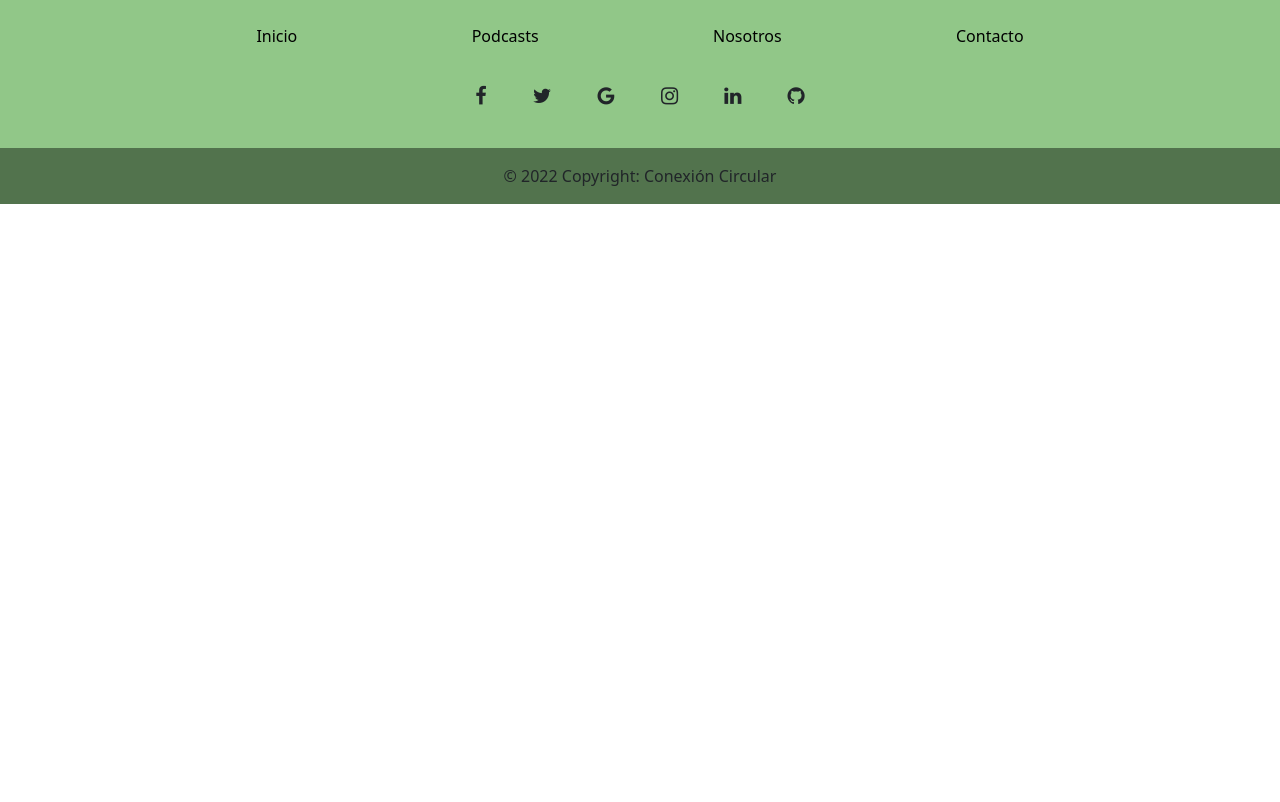
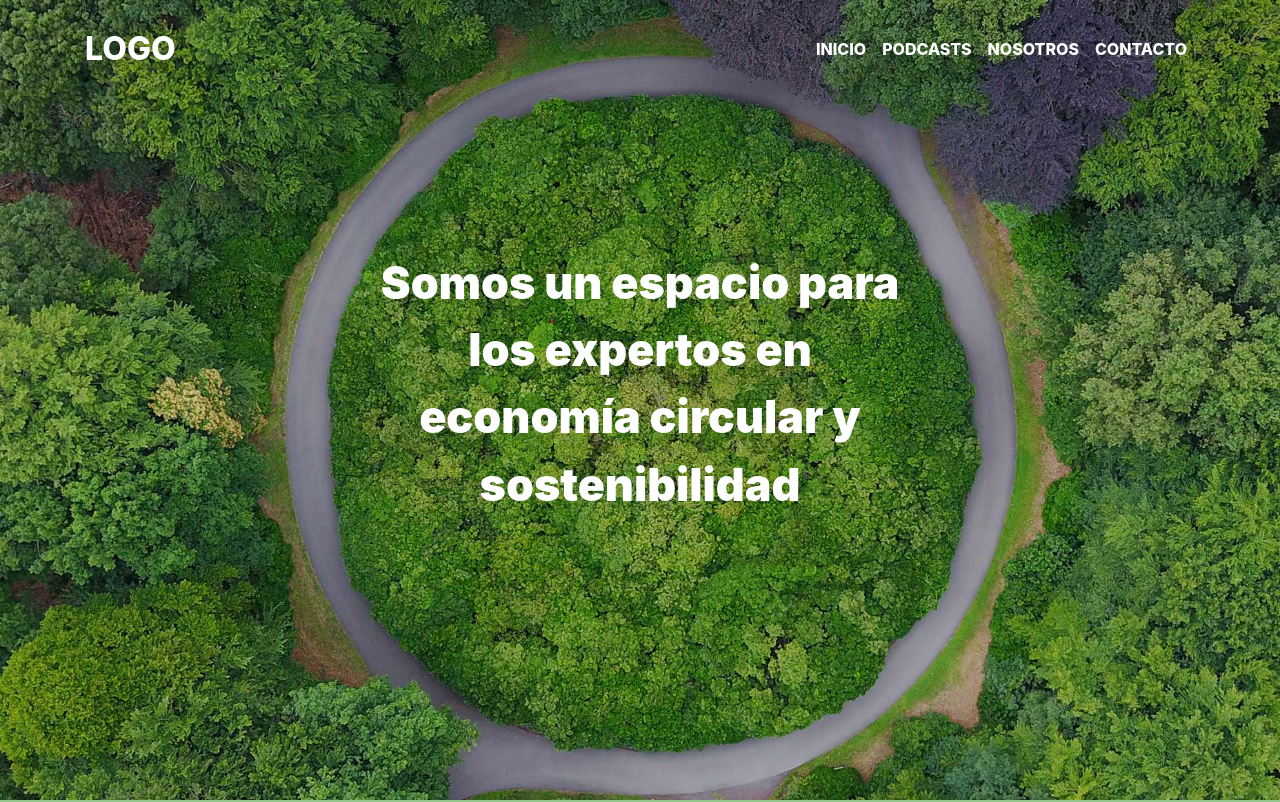
Before and after one commit to RobertoLujan93/Conexion-Circular, a website: page index.html in a window 1280 px wide. Shown: the top 802 px of the page. Drawn offline with nearby package versions, Linux system fonts and the light colour scheme.

Commit message:
Header/Navbar

```diff
--- a/index.html
+++ b/index.html
@@ -5,12 +5,7 @@
     <meta http-equiv="X-UA-Compatible" content="IE=edge" />
     <meta name="viewport" content="width=device-width, initial-scale=1.0" />
     <!--Bootstrap-->
-    <link
-      href="https://cdn.jsdelivr.net/npm/bootstrap@5.1.3/dist/css/bootstrap.min.css"
-      rel="stylesheet"
-      integrity="sha384-1BmE4kWBq78iYhFldvKuhfTAU6auU8tT94WrHftjDbrCEXSU1oBoqyl2QvZ6jIW3"
-      crossorigin="anonymous"
-    />
+		<link rel="stylesheet" href="https://cdn.jsdelivr.net/npm/bootstrap@4.0.0/dist/css/bootstrap.min.css" integrity="sha384-Gn5384xqQ1aoWXA+058RXPxPg6fy4IWvTNh0E263XmFcJlSAwiGgFAW/dAiS6JXm" crossorigin="anonymous">
 		<!--Social Media Icons-->
 			<link
 			rel="stylesheet"
@@ -21,6 +16,44 @@
     <title>Document</title>
   </head>
   <body>
+
+		<header>
+			<div class="container">
+				<nav class="navbar navbar-expand-lg navbar-dark">
+					<a class="navbar-brand" href="#">Logo</a>
+					<button class="navbar-toggler" type="button" data-toggle="collapse" data-target="#navbarSupportedContent" aria-controls="navbarSupportedContent" aria-expanded="false" aria-label="Toggle navigation">
+						<span class="navbar-toggler-icon"></span>
+					</button>
+					<div class="collapse navbar-collapse" id="navbarSupportedContent">
+						<ul class="navbar-nav ml-lg-auto">
+							<li class="nav-item active">
+								<a class="nav-link" href="#">Inicio <span class="sr-only">(current)</span></a>
+							</li>
+							<li class="nav-item active">
+								<a class="nav-link" href="#">Podcasts</a>
+							</li>
+							<li class="nav-item active">
+								<a class="nav-link" href="#">Nosotros</a>
+							</li>
+							<li class="nav-item active">
+								<a class="nav-link" href="#">Contacto</a>
+							</li>
+						</ul>
+					</div>
+				</nav>
+			</div>
+		</header>
+		<section class="banner">
+			<div class="container">
+				<div class="row">
+          <div class="col-sm-6 banner__texto">
+            <h2 class="banner__texto">
+							Somos un espacio para los expertos en economía circular y sostenibilidad
+						</h2>
+					</div>
+				</div>
+			</div>
+		</section>
 
 		<!--Footer-->
     <footer class="text-center text-white" style="background-color: #91C788">
@@ -103,10 +136,8 @@
 
     <!--Scripts-->
     <!--Bootstrap-->
-    <script
-      src="https://cdn.jsdelivr.net/npm/bootstrap@5.1.3/dist/js/bootstrap.bundle.min.js"
-      integrity="sha384-ka7Sk0Gln4gmtz2MlQnikT1wXgYsOg+OMhuP+IlRH9sENBO0LRn5q+8nbTov4+1p"
-      crossorigin="anonymous"
-    ></script>
+		<script src="https://code.jquery.com/jquery-3.2.1.slim.min.js" integrity="sha384-KJ3o2DKtIkvYIK3UENzmM7KCkRr/rE9/Qpg6aAZGJwFDMVNA/GpGFF93hXpG5KkN" crossorigin="anonymous"></script>
+		<script src="https://cdn.jsdelivr.net/npm/popper.js@1.12.9/dist/umd/popper.min.js" integrity="sha384-ApNbgh9B+Y1QKtv3Rn7W3mgPxhU9K/ScQsAP7hUibX39j7fakFPskvXusvfa0b4Q" crossorigin="anonymous"></script>
+		<script src="https://cdn.jsdelivr.net/npm/bootstrap@4.0.0/dist/js/bootstrap.min.js" integrity="sha384-JZR6Spejh4U02d8jOt6vLEHfe/JQGiRRSQQxSfFWpi1MquVdAyjUar5+76PVCmYl" crossorigin="anonymous"></script>
   </body>
 </html>
--- a/scss/main.scss
+++ b/scss/main.scss
@@ -1,3 +1,61 @@
+* {
+    padding: 0;
+    margin: 0;
+    box-sizing: border-box;
+}
+
+/* Estilos Header */
+header {
+    position: absolute;
+    z-index: 10;
+    width: 100%;
+}
+
+.navbar {
+    padding: 20px 0;
+}
+
+nav .navbar-nav li a{
+    color: white;
+    padding: 5px 15px;
+    }
+
+.navbar-brand {
+    color: white;
+    font-weight: 800;
+    text-transform: uppercase;
+    text-decoration: none;
+    font-size: 2em;
+}
+
+.nav-item {
+    font-weight: 800;
+    text-transform: uppercase;
+}
+
+.banner {
+    position: relative;
+    background: url(../imagenes/Article-Media-economia-circolare.jpg);
+    min-height: 100vh;
+    background-size: cover;
+    background-position: center;
+    padding: 250px 0 200px;
+    & .row {
+        text-align: center;
+        display: flex;
+        justify-content: center;
+    }
+    & h2 {
+        color: white;
+        margin:0;
+        padding: 0;
+        font-size: 2.8em;
+        font-weight: 1000;
+        line-height: 1.5em;
+    }
+}
+/* Estilos Header */
+
 /* Estilos Footer */
 .footer__links {
     display: flex;
```
Also changed, not shown: imagenes/Article-Media-economia-circolare.jpg (added), scss/main.css, 1 other file.
